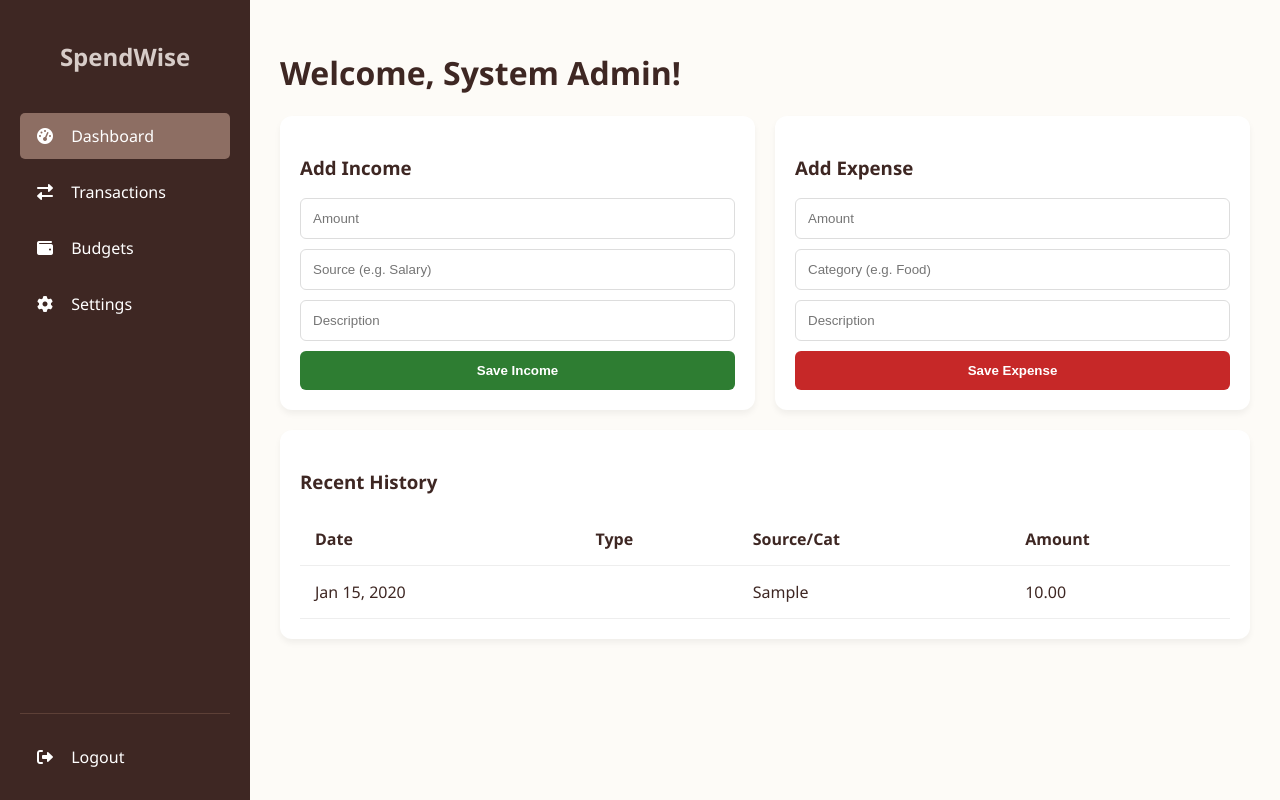
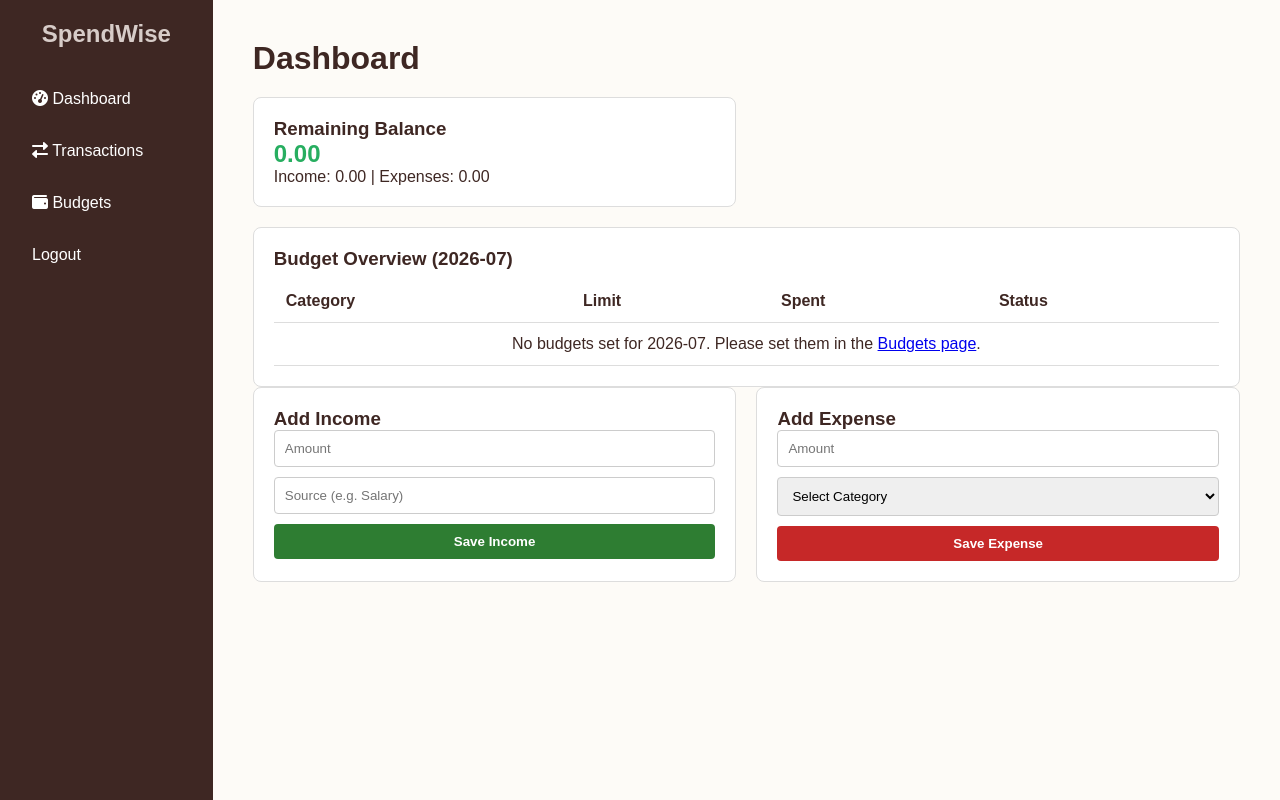
Before and after one commit to Rojankhdk/Expense-Tracker, a PHP site: page /dashboard.php in a window 1280 px wide. Run offline with PHP 8.4, Linux system fonts and the light colour scheme; the visitor is signed in with stand-in values (Sample User, id 1); tables that the repository leaves empty or names only in its code hold one stand-in row (values such as "Sample post").

Commit message:
changes in dashboard

```diff
--- a/dashboard.css
+++ b/dashboard.css
@@ -1,9 +1,13 @@
-/* --- Page Setup --- */
+* {
+    margin: 0;
+    padding: 0;
+    box-sizing: border-box;
+}
+
 body {
+    font-family: Arial, sans-serif;
     background-color: #FDFBF7;
     color: #3E2723;
-    font-family: 'Segoe UI', sans-serif;
-    margin: 0;
     display: flex;
     min-height: 100vh;
 }
@@ -11,116 +15,59 @@ body {
 .sidebar {
     width: 250px;
     background-color: #3E2723;
-    color: #ffffff;
-    height: 100vh;
+    color: white;
     padding: 20px;
-    box-sizing: border-box;
-    position: sticky;
-    top: 0;
-    display: flex;
-    flex-direction: column;
-    justify-content: space-between;
 }
 
 .sidebar h2 {
+    text-align: center;
+    margin-bottom: 30px;
     color: #D7CCC8;
-    text-align: center;
-    margin-bottom: 40px;
 }
 
 .sidebar ul {
     list-style: none;
-    padding: 0;
 }
 
-.sidebar ul li {
+.sidebar li {
     margin-bottom: 10px;
 }
 
 .sidebar a {
-    color: #ffffff;
+    display: block;
+    padding: 12px;
+    color: white;
     text-decoration: none;
-    display: block;
-    padding: 12px 15px;
     border-radius: 5px;
 }
 
-.sidebar a:hover, .sidebar a.active {
-    background: #8D6E63;
-}
-
-.sidebar a i {
-    margin-right: 12px;
-    width: 20px;
-    text-align: center;
-}
-
-.sidebar-bottom {
-    border-top: 1px solid #5D4037;
-    padding-top: 20px;
+.sidebar a:hover {
+    background-color: #8D6E63;
 }
 
 .main-content {
-    flex: 1;
-    padding: 30px;
+    padding: 40px;
+    width: 100%;
 }
 
-/* --- Grid Layout Updated for Side-by-Side Forms --- */
 .dashboard-grid {
     display: grid;
-    grid-template-columns: 1fr 1fr; /* Forms split 50/50 */
+    grid-template-columns: 1fr 1fr;
     gap: 20px;
+    margin-bottom: 20px;
 }
 
 .card {
-    background: #ffffff;
+    background: white;
     padding: 20px;
-    border-radius: 12px;
-    box-shadow: 0 4px 6px rgba(0, 0, 0, 0.05);
+    border: 1px solid #ddd;
+    border-radius: 8px;
 }
 
-.full-width {
-    grid-column: span 2; /* Ensures table stays below the forms */
+h1 {
+    margin-bottom: 20px;
 }
 
-/* --- Form Elements --- */
-form select, form input {
-    width: 100%;
-    padding: 12px;
-    margin-bottom: 10px;
-    border: 1px solid #ddd;
-    border-radius: 6px;
-    box-sizing: border-box;
-}
-
-/* Base button style */
-.cta-button {
-    width: 100%;
-    padding: 12px;
-    border: none;
-    border-radius: 6px;
-    cursor: pointer;
-    font-weight: bold;
-    color: #ffffff;
-    transition: 0.3s;
-}
-
-/* Specific button overrides */
-.income-btn {
-    background-color: #2E7D32; /* Green for Income */
-}
-.income-btn:hover {
-    background-color: #1B5E20;
-}
-
-.expense-btn {
-    background-color: #C62828; /* Red for Expense */
-}
-.expense-btn:hover {
-    background-color: #B71C1C;
-}
-
-/* --- Table Styles --- */
 table {
     width: 100%;
     border-collapse: collapse;
@@ -128,24 +75,50 @@ table {
 }
 
 th, td {
-    padding: 15px;
+    padding: 12px;
+    border-bottom: 1px solid #ddd;
     text-align: left;
-    border-bottom: 1px solid #eee;
+}
+
+form input, form select {
+    width: 100%;
+    padding: 10px;
+    margin-bottom: 10px;
+    border: 1px solid #ccc;
+    border-radius: 4px;
+}
+
+.cta-button {
+    width: 100%;
+    padding: 10px;
+    color: white;
+    border: none;
+    border-radius: 4px;
+    cursor: pointer;
+    font-weight: bold;
+}
+
+.income-btn {
+    background-color: #2E7D32;
+}
+
+.expense-btn {
+    background-color: #C62828;
 }
 
 .badge {
     padding: 5px 10px;
-    border-radius: 15px;
-    font-size: 0.8em;
+    border-radius: 10px;
+    font-size: 0.8rem;
     font-weight: bold;
 }
 
 .income {
-    background: #E8F5E9;
+    background-color: #E8F5E9;
     color: #2E7D32;
 }
 
 .expense {
-    background: #FFEBEE;
+    background-color: #FFEBEE;
     color: #C62828;
 }
--- a/dashboard.php
+++ b/dashboard.php
@@ -2,105 +2,151 @@
 session_start();
 require 'db.php';
 
-// Security: If not logged in, redirect to login
 if (!isset($_SESSION['user_id'])) {
     header("Location: login.php");
     exit();
 }
 
-// Handle Form Submission
+// 1. Handle Form Submission
 if ($_SERVER["REQUEST_METHOD"] == "POST") {
-    $stmt = $pdo->prepare("INSERT INTO transactions (user_id, type, amount, category_source, description) VALUES (?, ?, ?, ?, ?)");
-    $stmt->execute([
-        $_SESSION['user_id'],
-        $_POST['type'],
-        $_POST['amount'],
-        $_POST['category_source'],
-        $_POST['description']
-    ]);
+    $user_id = $_SESSION['user_id'];
+    $amount = $_POST['amount'];
+    $category = $_POST['category_source'];
+    $description = $_POST['description'] ?? '';
+
+    if ($_POST['type'] == 'income') {
+        $stmt = $pdo->prepare("INSERT INTO incomes (user_id, amount, category_source, description) VALUES (?, ?, ?, ?)");
+        $stmt->execute([$user_id, $amount, $category, $description]);
+    } else {
+        $stmt = $pdo->prepare("INSERT INTO transactions (user_id, amount, category_source, description) VALUES (?, ?, ?, ?)");
+        $stmt->execute([$user_id, $amount, $category, $description]);
+    }
     header("Location: dashboard.php");
     exit();
 }
 
-// Fetch Data
-$transactions = $pdo->prepare("SELECT * FROM transactions WHERE user_id = ? ORDER BY created_at DESC");
-$transactions->execute([$_SESSION['user_id']]);
+$current_month = date('Y-m');
+
+// 2. Fetch Totals for Balance
+$inc_stmt = $pdo->prepare("SELECT SUM(amount) FROM incomes WHERE user_id = ? AND DATE_FORMAT(created_at, '%Y-%m') = ?");
+$inc_stmt->execute([$_SESSION['user_id'], $current_month]);
+$total_income = $inc_stmt->fetchColumn() ?: 0;
+
+$exp_stmt = $pdo->prepare("SELECT SUM(amount) FROM transactions WHERE user_id = ? AND DATE_FORMAT(created_at, '%Y-%m') = ?");
+$exp_stmt->execute([$_SESSION['user_id'], $current_month]);
+$total_expenses = $exp_stmt->fetchColumn() ?: 0;
+
+$remaining = $total_income - $total_expenses;
+
+// 3. Fetch Budget Overview
+$summary_stmt = $pdo->prepare("
+    SELECT b.category, b.amount AS budget_limit, IFNULL(SUM(t.amount), 0) AS actual_spent
+    FROM budgets b
+    LEFT JOIN transactions t ON TRIM(b.category) = TRIM(t.category_source)
+        AND t.user_id = b.user_id
+        AND DATE_FORMAT(t.created_at, '%Y-%m') = LEFT(b.month_year, 7)
+    WHERE b.user_id = ? AND LEFT(b.month_year, 7) = ?
+    GROUP BY b.category
+");
+$summary_stmt->execute([$_SESSION['user_id'], $current_month]);
+$summary = $summary_stmt->fetchAll(PDO::FETCH_ASSOC);
+
+// 4. Fetch available categories
+$cat_stmt = $pdo->prepare("SELECT DISTINCT category FROM budgets WHERE user_id = ?");
+$cat_stmt->execute([$_SESSION['user_id']]);
+$categories = $cat_stmt->fetchAll(PDO::FETCH_ASSOC);
 ?>
 
 <!DOCTYPE html>
 <html lang="en">
 <head>
     <meta charset="UTF-8">
-    <title>SpendWise | Dashboard</title>
+    <title>Dashboard | SpendWise</title>
     <link rel="stylesheet" href="https://cdnjs.cloudflare.com/ajax/libs/font-awesome/6.0.0/css/all.min.css">
     <link rel="stylesheet" href="dashboard.css">
 </head>
 <body>
-
     <div class="sidebar">
-        <div class="sidebar-top">
-            <h2>SpendWise</h2>
-            <ul>
-                <li><a href="dashboard.php" class="active"><i class="fas fa-tachometer-alt"></i> Dashboard</a></li>
-                <li><a href="transactions.php"><i class="fas fa-exchange-alt"></i> Transactions</a></li>
-                <li><a href="budgets.php"><i class="fas fa-wallet"></i> Budgets</a></li>
-                <li><a href="settings.php"><i class="fas fa-cog"></i> Settings</a></li>
-            </ul>
-        </div>
-        <div class="sidebar-bottom">
-            <a href="logout.php"><i class="fas fa-sign-out-alt"></i> Logout</a>
-        </div>
+        <h2>SpendWise</h2>
+        <ul>
+            <li><a href="dashboard.php" class="active"><i class="fas fa-tachometer-alt"></i> Dashboard</a></li>
+            <li><a href="transaction.php"><i class="fas fa-exchange-alt"></i> Transactions</a></li>
+            <li><a href="budget.php"><i class="fas fa-wallet"></i> Budgets</a></li>
+        </ul>
+        <a href="logout.php" class="sidebar-bottom">Logout</a>
     </div>
 
     <div class="main-content">
-        <header>
-            <h1>Welcome, <?php echo htmlspecialchars($_SESSION['user_name']); ?>!</h1>
-        </header>
+        <h1>Dashboard</h1>
 
         <div class="dashboard-grid">
+            <div class="card">
+                <h3>Remaining Balance</h3>
+                <h2 style="color: <?php echo ($remaining >= 0) ? '#27ae60' : '#c0392b'; ?>">
+                    <?php echo number_format($remaining, 2); ?>
+                </h2>
+                <p>Income: <?php echo number_format($total_income, 2); ?> | Expenses: <?php echo number_format($total_expenses, 2); ?></p>
+            </div>
+        </div>
 
-            <!-- Add Income Form -->
+        <div class="card full-width">
+            <h3>Budget Overview (<?php echo $current_month; ?>)</h3>
+            <table>
+                <thead><tr><th>Category</th><th>Limit</th><th>Spent</th><th>Status</th></tr></thead>
+                <tbody>
+                    <?php if (count($summary) > 0): ?>
+                        <?php foreach ($summary as $row):
+                            // Determine status
+                            if ($row['actual_spent'] > $row['budget_limit']) {
+                                $status = "Over Budget";
+                                $status_color = "#c0392b"; // Red
+                            } else {
+                                $status = "Within Budget";
+                                $status_color = "#27ae60"; // Green
+                            }
+                        ?>
+                        <tr>
+                            <td><?php echo htmlspecialchars($row['category']); ?></td>
+                            <td><?php echo number_format($row['budget_limit'], 2); ?></td>
+                            <td><?php echo number_format($row['actual_spent'], 2); ?></td>
+                            <td style="color: <?php echo $status_color; ?>; font-weight: bold;">
+                                <?php echo $status; ?>
+                            </td>
+                        </tr>
+                        <?php endforeach; ?>
+                    <?php else: ?>
+                        <tr><td colspan="4" style="text-align:center;">No budgets set for <?php echo $current_month; ?>. Please set them in the <a href="budget.php">Budgets page</a>.</td></tr>
+                    <?php endif; ?>
+                </tbody>
+            </table>
+        </div>
+
+        <div class="dashboard-grid">
             <div class="card">
                 <h3>Add Income</h3>
                 <form method="POST">
                     <input type="hidden" name="type" value="income">
-                    <input type="number" name="amount" placeholder="Amount" required>
+                    <input type="number" name="amount" step="0.01" placeholder="Amount" required>
                     <input type="text" name="category_source" placeholder="Source (e.g. Salary)" required>
-                    <input type="text" name="description" placeholder="Description">
                     <button type="submit" class="cta-button income-btn">Save Income</button>
                 </form>
             </div>
 
-            <!-- Add Expense Form -->
             <div class="card">
                 <h3>Add Expense</h3>
                 <form method="POST">
                     <input type="hidden" name="type" value="expense">
-                    <input type="number" name="amount" placeholder="Amount" required>
-                    <input type="text" name="category_source" placeholder="Category (e.g. Food)" required>
-                    <input type="text" name="description" placeholder="Description">
+                    <input type="number" name="amount" step="0.01" placeholder="Amount" required>
+                    <select name="category_source" required>
+                        <option value="" disabled selected>Select Category</option>
+                        <?php foreach ($categories as $cat): ?>
+                            <option value="<?php echo htmlspecialchars($cat['category']); ?>">
+                                <?php echo htmlspecialchars($cat['category']); ?>
+                            </option>
+                        <?php endforeach; ?>
+                    </select>
                     <button type="submit" class="cta-button expense-btn">Save Expense</button>
                 </form>
-            </div>
-
-            <!-- Transaction History -->
-            <div class="card full-width">
-                <h3>Recent History</h3>
-                <table>
-                    <thead>
-                        <tr><th>Date</th><th>Type</th><th>Source/Cat</th><th>Amount</th></tr>
-                    </thead>
-                    <tbody>
-                        <?php foreach ($transactions as $t): ?>
-                        <tr>
-                            <td><?php echo date('M d, Y', strtotime($t['created_at'])); ?></td>
-                            <td><span class="badge <?php echo $t['type']; ?>"><?php echo ucfirst($t['type']); ?></span></td>
-                            <td><?php echo htmlspecialchars($t['category_source']); ?></td>
-                            <td><?php echo number_format($t['amount'], 2); ?></td>
-                        </tr>
-                        <?php endforeach; ?>
-                    </tbody>
-                </table>
             </div>
         </div>
     </div>
```
Also changed, not shown: budget.php (added, +107 -0 lines), transaction.php (added, +97 -0 lines).
